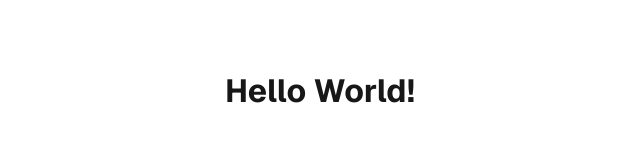
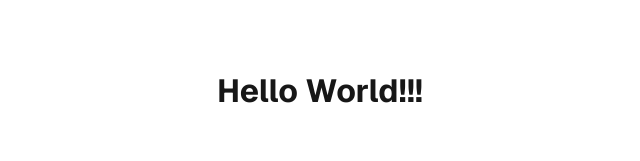
Before and after one commit to Ron5474/Copark, a Next.js app in the folder app/helloworld/: page / in a window 1280 px wide. Shown: the top 161 px of the page, without its empty margins (320-960 px from the left). Built offline with nearby package versions, Linux system fonts and the light colour scheme.

Commit message:
forgor to change email oops

```diff
--- a/app/helloworld/src/pages/index.tsx
+++ b/app/helloworld/src/pages/index.tsx
@@ -21,7 +21,7 @@ export default function Home() {
       <div
         className={`${styles.page} ${geistSans.variable} ${geistMono.variable}`}
       >
-        <h1>Hello World!</h1>
+        <h1>Hello World!!!</h1>
         <h2>Contibutors</h2>
         <p>Atharva Tawde</p>
         <p>Swayam Shah</p>
```
